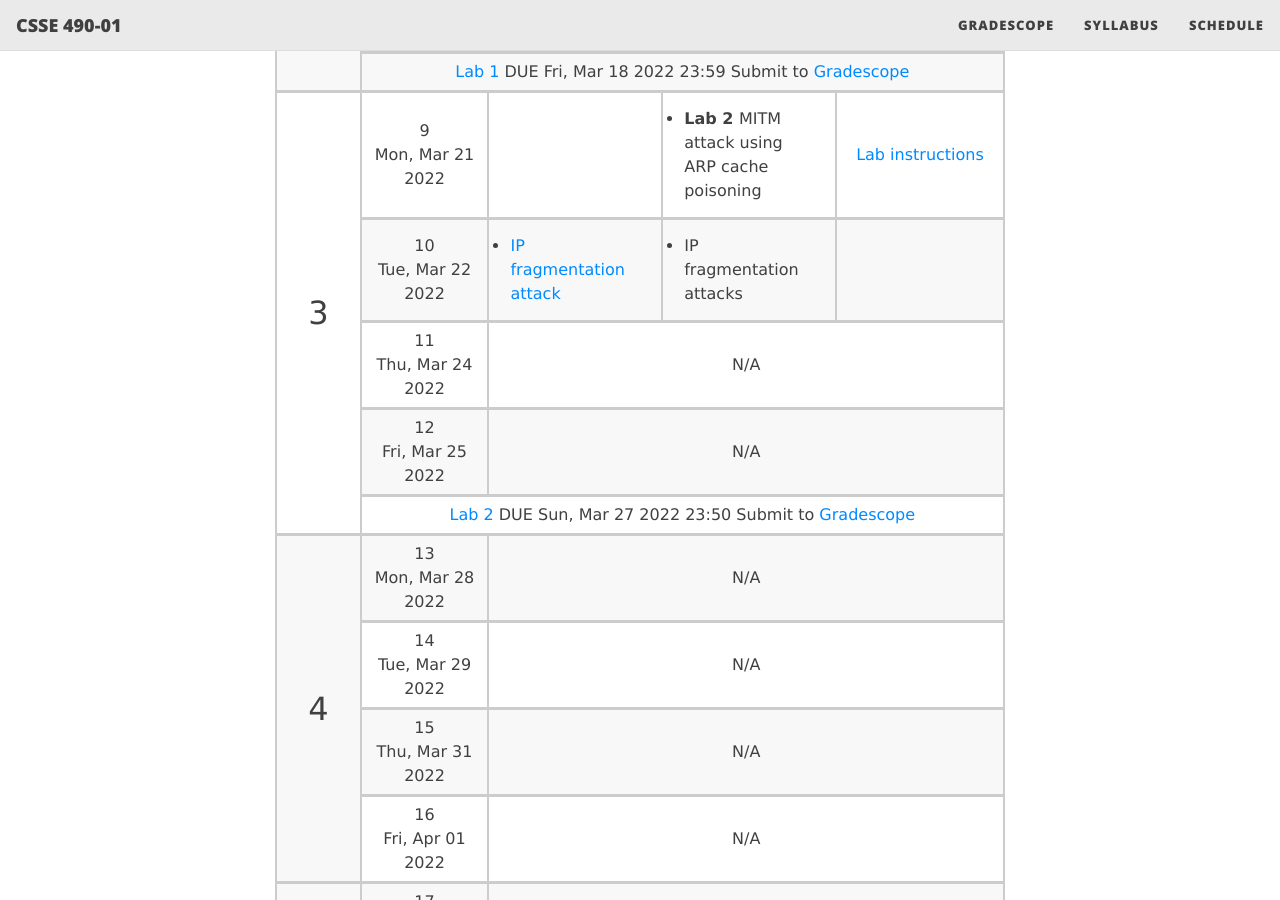
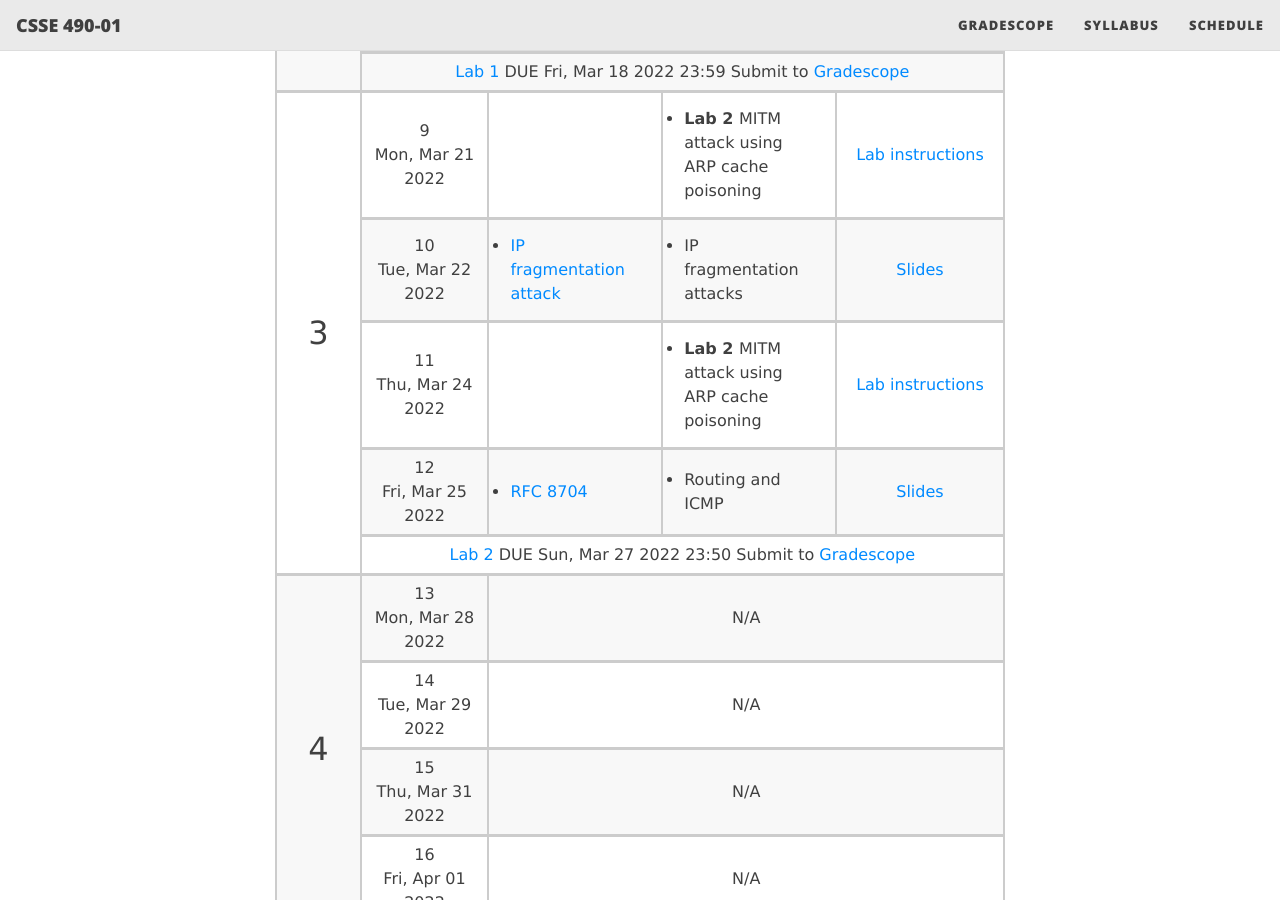
Before and after one commit to rhit-csse490-netsec/netsec-public, a Jekyll site: the page built from schedule.md, in a window 1280 px wide and 900 px high, scrolled down 1236 px. Built offline with Jekyll 4.4.1, drawn with Linux system fonts in a browser that asks for light colours; nearby versions of some CDN libraries.

Commit message:
schedule for the rest of the week

```diff
--- a/schedule.md
+++ b/schedule.md
@@ -169,17 +169,36 @@ title: Class Schedule
 </ul>{:/}
 </td>
 <td markdown="span">
-</td>
+<a  href="{{ site.baseurl }}/slides/10_fragmentation.pdf">Slides</a></td>
 </tr>
 <tr>
 <td markdown="span">
 11 <br/> Thu, Mar 24 2022</td>
-<td markdown="span" colspan="3">N/A</td>
+<td markdown="span">
+</td>
+<td markdown="span" style="text-align:left">
+{::nomarkdown}<ul style="margin:0;padding:.5rem">
+<li> <b> Lab 2 </b> MITM attack using ARP cache poisoning </li>
+</ul>{:/}
+</td>
+<td markdown="span">
+<a href="{{ site.baseurl }}/labs/lab2">Lab instructions</a></td>
 </tr>
 <tr>
 <td markdown="span">
 12 <br/> Fri, Mar 25 2022</td>
-<td markdown="span" colspan="3">N/A</td>
+<td markdown="span" style="text-align:left">
+{::nomarkdown}<ul style="margin:0;padding:.5rem">
+<li> <a href="https://datatracker.ietf.org/doc/html/rfc8704"> RFC 8704 </a> </li>
+</ul>{:/}
+</td>
+<td markdown="span" style="text-align:left">
+{::nomarkdown}<ul style="margin:0;padding:.5rem">
+<li> Routing and ICMP </li>
+</ul>{:/}
+</td>
+<td markdown="span">
+<a href="{{ site.baseurl }}/slides/11_routing.pdf">Slides</a></td>
 </tr>
 <tr>
 <td markdown="span" colspan="4"> [Lab 2]({{ site.baseurl }}/labs/lab2) DUE Sun, Mar 27 2022 23:50 Submit to [Gradescope](https://www.gradescope.com/courses/375534)</td></tr>
```
Also changed, not shown: _data/schedule.yml (+18 -0 lines), 1 other file.
